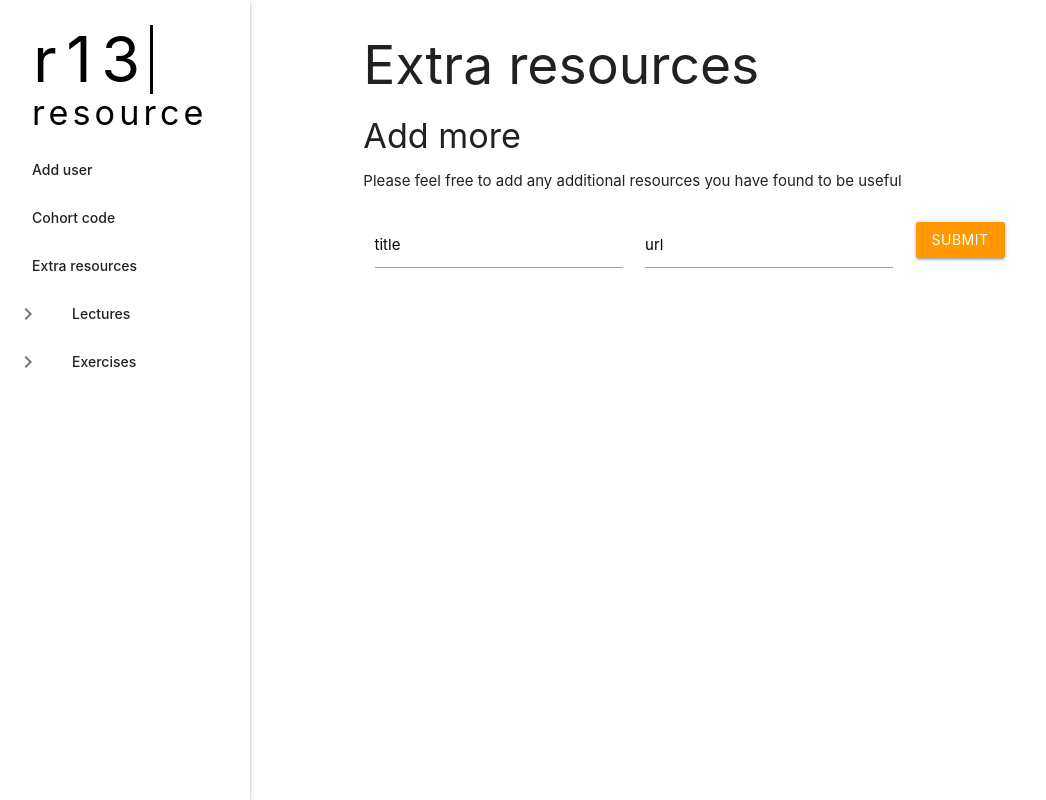
After one commit to chrismartinio/r13resource, a Flask app: page /resources in a window 1280 px wide. The commit adds this page. Shown: the whole page, without its empty margins (0-1046 px from the left). Run offline with Flask 2, Linux system fonts and the light colour scheme; data that the repository does not hold is empty; some libraries are stand-ins or nearby versions.

Commit message:
resource

```diff
--- a/app.py
+++ b/app.py
@@ -1,6 +1,6 @@
 from flask import Flask, render_template, redirect, request, jsonify, \
     url_for, json
-from models import GitRepo, GitUser, Lecture, Exercise, db, connect_db
+from models import GitRepo, GitUser, Lecture, Exercise, Resource, db, connect_db
 from data import *
 from bs4 import BeautifulSoup
 import requests
@@ -102,6 +102,38 @@ def show_lecture():
                            url=lecture_url)
 
 
+@app.route('/resources')
+def show_resources():
+    lectures = Lecture.query.all()
+    exercises = Exercise.query.all()
+    resources = Resource.query.all()
+
+    return render_template('resources.html',
+                           lectures=lectures,
+                           exercises=exercises,
+                           resources=resources)
+
+
+@app.route('/resources', methods=['POST'])
+def submit_resource():
+    lectures = Lecture.query.all()
+    exercises = Exercise.query.all()
+    title = request.form['title']
+    url = request.form['url']
+
+    new_resource = Resource(title=title, url=url)
+
+    db.session.add(new_resource)
+    db.session.commit()
+
+    resources = Resource.query.all()
+    return render_template('resources.html',
+                           lectures=lectures,
+                           exercises=exercises,
+                           resources=resources,
+                           message="resource added")
+
+
 # @app.route('/lecture/<lecture_id>')
 # def show_lecture(lecture_id):
 #     lectures = Lecture.query.order_by(Lecture.title)
--- a/templates/base.html
+++ b/templates/base.html
@@ -27,7 +27,7 @@
       </a>
       <li><a class="waves-effect waves-orange main-link" href="/add-user">Add user</a></li>
       <li><a class="waves-effect waves-orange main-link" href="/cohort-code">Cohort code</a></li>
-      <li><a class="waves-effect waves-orange main-link" href="/resources">Additional resources</a></li>
+      <li><a class="waves-effect waves-orange main-link" href="/resources">Extra resources</a></li>
       <li class="no-padding">
         <ul class="collapsible collapsible-accordion">
           <li>
--- /dev/null
+++ b/templates/resources.html
@@ -0,0 +1,40 @@
+{% extends 'base.html' %}
+
+{% block title %} r13 resource | extra resources {% endblock %}
+
+{% block body %}
+
+<div class="container">
+  <h2>Extra resources</h2>
+
+  <ul class="resource">
+    {% for site in resources %}
+    <li><a href="{{ site.url }}">{{ site.title }}</a></li>
+    {% endfor %}
+  </ul>
+
+
+  <h4>Add more</h4>
+  <p>Please feel free to add any additional resources you have found to be useful</p>
+  <div class="row">
+    <form action="/resources" method="POST"  id="submit-user" class="col s12">
+      <div class="row">
+        <div class="input-field col">
+          <input name="title" id="title" type="text" class="validate">
+          <label for="title">title</label>
+        </div>
+        <div class="input-field col">
+          <input name="url" id="url" type="text" class="validate">
+          <label for="url">url</label>
+        </div>
+        <div class="input-field col">
+          <button class="btn waves-effect waves-light orange" type="submit" name="action">Submit</button>
+
+        </div>
+      </div>
+    </form>
+  </div>
+
+</div>
+
+{% endblock %}
```
Also changed, not shown: models.py (+10 -0 lines).
